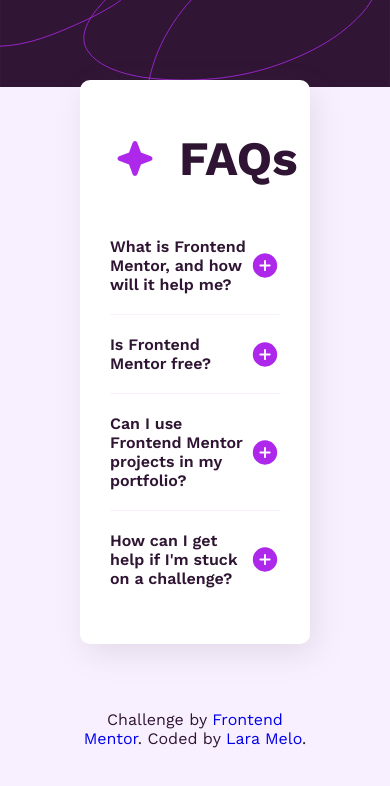
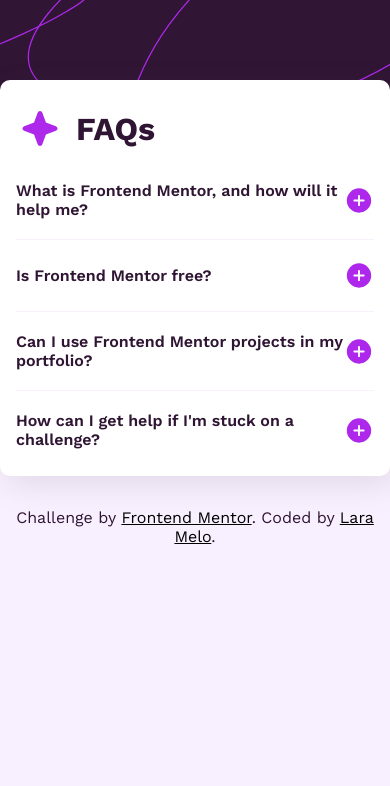
Before and after one commit to larabmelo/frontend-mentor, a plain HTML site: page faq-accordion-main/index.html in a window 390 px wide. Drawn offline with Linux system fonts and the light colour scheme; files whose address does not match are found by name.

Commit message:
changes to add mobile
now i will apply origamid knowledge to fix some bugs

```diff
--- a/faq-accordion-main/index.html
+++ b/faq-accordion-main/index.html
@@ -10,8 +10,6 @@
 <body>
 
   <main>
-
-
     <section class="faq container">
 
       <h1 class="title">
@@ -44,10 +42,11 @@
       </dl>
     </section>
     </main>
+
     <footer class="attribution">
       <p>
         Challenge by <a href="https://www.frontendmentor.io?ref=challenge" target="_blank"> Frontend Mentor</a>.
-        Coded by <a href="https://larabmelo.github.io/"> Lara Melo</a>.
+        Coded by <a href="https://larabmelo.github.io/" target="_blank"> Lara Melo</a>.
       </p>
     </footer>
     <script src="script.js"></script>
--- a/faq-accordion-main/script.js
+++ b/faq-accordion-main/script.js
@@ -11,12 +11,12 @@ function initAccordion() {
         }
 
         function toggleIcon(element) {
-            const img = element.querySelector('img'); // Seleciona a imagem dentro do <dt>
+            const img = element.querySelector('img'); // img in dt
             if (element.classList.contains(ativoClass)) {
-                img.src = 'assets/images/icon-minus.svg'; // Ícone aberto
+                img.src = 'assets/images/icon-minus.svg'; // opened
                 img.alt = 'minus icon';
             } else {
-                img.src = 'assets/images/icon-plus.svg'; // Ícone fechado
+                img.src = 'assets/images/icon-plus.svg'; // closed
                 img.alt = 'plus icon';
             }
         }
--- a/faq-accordion-main/style.css
+++ b/faq-accordion-main/style.css
@@ -4,43 +4,60 @@
         url('WorkSans-VariableFont_wght.ttf');
 }
 
+* {
+    margin: 0;
+    padding: 0;
+    box-sizing: border-box;
+    margin-left: 0;
+}
+
+html, body {
+    margin: 0;
+    height: 100%;
+}
+
 body {
-    margin: 80px;
-    padding: 0;
     font-family: 'Work Sans';
-    display: block;
     background-color: hsl(275, 100%, 97%);
     background-image: url(assets/images/background-pattern-desktop.svg);
-    background-size: 100% auto;
-    background-position: top center; /* Stick to the top */
-    background-repeat: no-repeat; /* No repetition */
+    background-size: 100%;
+    background-position: top center;
+    background-repeat: no-repeat;
+    background-attachment: fixed;
 }
 
 a {
-    text-decoration: none;
+    text-decoration: underline;
+    color:hsl(270, 100%, 0%);
+}
+
+a:hover {
+    color: hsl(291, 20%, 34%);
+}
+
+main {
+    display: flex;
 }
 
 
 .container {
     background-color: #fff;
+    margin: 5rem auto 0;
     border-radius: 10px;
     max-width: 500px;
-    padding: 30px;
-    margin: auto;
+    padding: 2rem;
     box-shadow: rgba(100, 100, 111, 0.15) 5px 10px 30px;
-    align-self: start; /* Alinha ao topo da segunda linha do grid */
-    z-index: 10; /* Garante que fique acima da imagem */
 }
 
 
 h1 {
-    font-size: 48px;
+    font-size: 3rem;
     color: hsl(292, 42%, 14%);
     display: flex;
     flex-direction: row;
     align-items: center;
-    gap: 24px;
-    margin: 20px 5px 30px 5px;
+    gap: 1.5rem;
+    margin: 1.25rem 0.75rem;
 }
 
 .faq-lista dt {
@@ -50,9 +67,9 @@ h1 {
     flex-direction: row;
     align-items: center;
     justify-content: space-between;
-    padding-top: 20px;
-    margin-top: 10px;
-    margin-bottom: 10px;
+    padding-top: 1.25rem;
+    margin-top: 0.63rem;
+    margin-bottom: 0.63rem;
 }
 
 .faq-lista dt:hover {
@@ -71,9 +88,8 @@ h1 {
 }
 
 .faq-lista dd {
-    font-size: 16px;
+    font-size: 1rem;
     color: hsl(292, 16%, 49%);
-    margin-left: 0;
     max-height: 0;
     opacity: 0;
     overflow: hidden;
@@ -87,10 +103,30 @@ img {
 }
 
 footer {
-    padding-top: 50px;
+    padding-top: 2rem;
     color: hsl(292, 42%, 14%);;
     display: flex;
     align-items: center;
     justify-content: center;
     text-align: center;
 }
+
+@media (max-width: 580px) {
+    body {
+        background-size: 150%;
+    }
+
+    .container {
+        padding: 1rem;
+    }
+
+    h1 {
+        font-size: 2rem;
+        gap: 1rem;
+        margin: 0.75rem 0.25rem;
+    }
+
+    footer {
+        padding-top: 2rem;
+    }
+}
```
Also changed, not shown: 1 other file.
